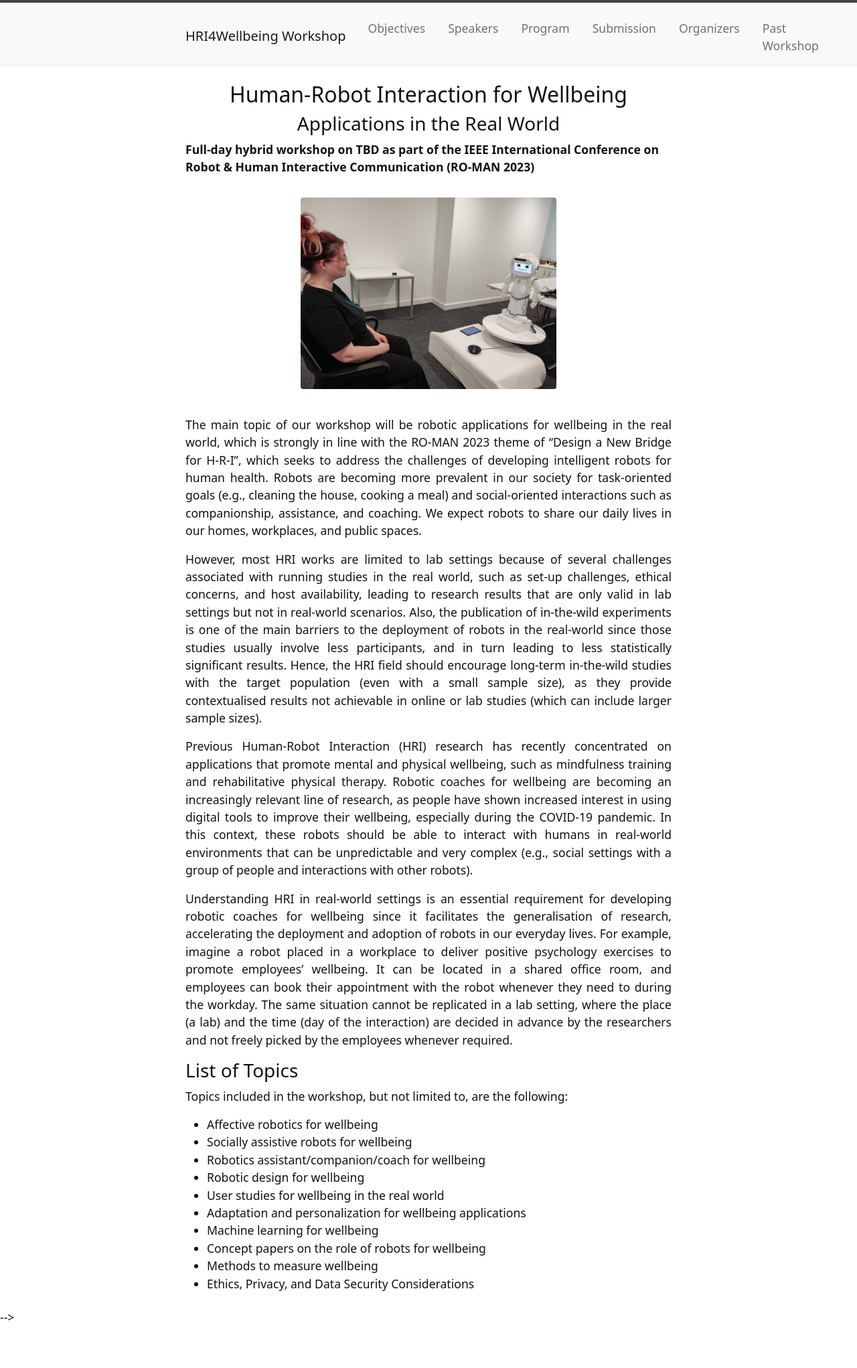
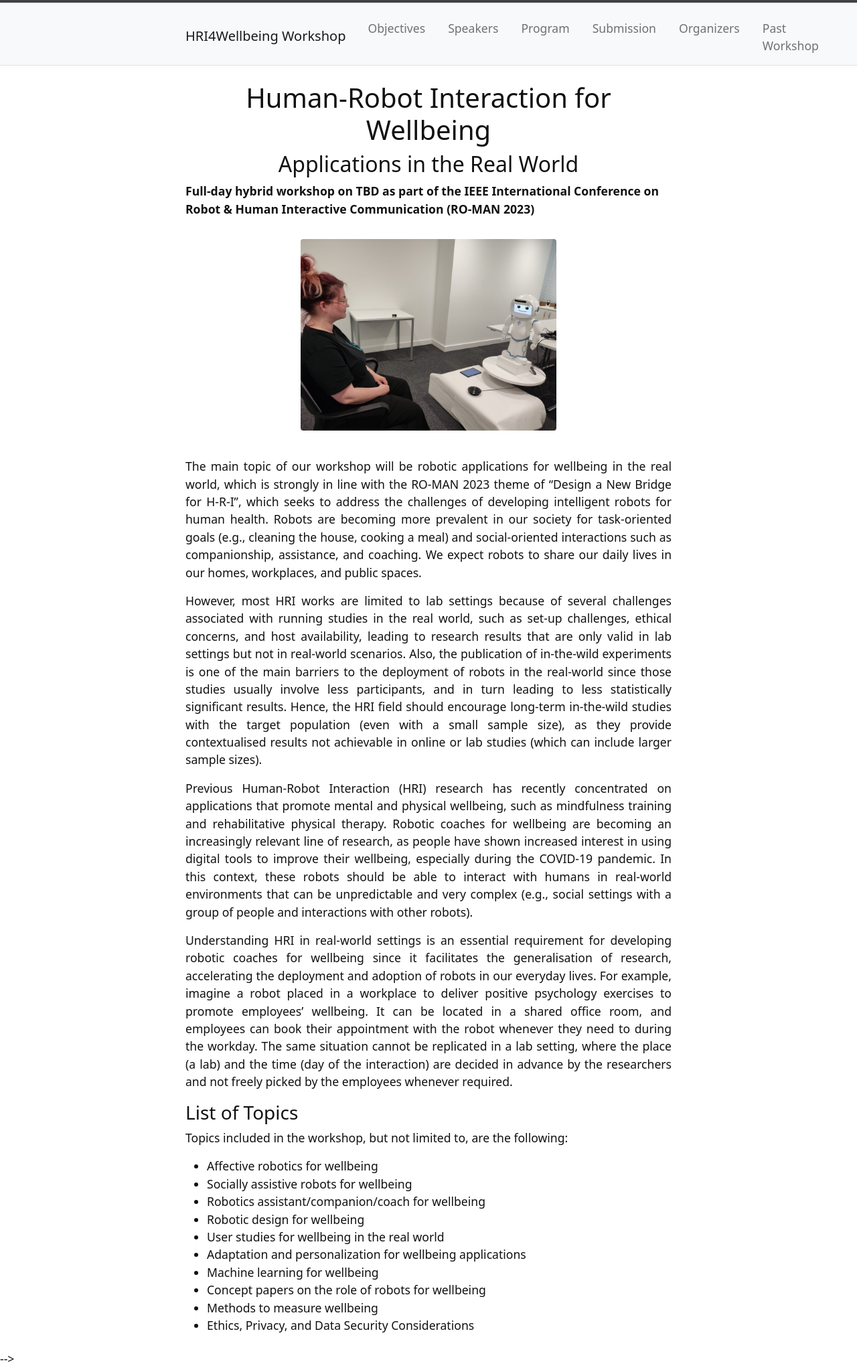
Before and after one commit to hri4wellbeing/hri4wellbeing.github.io, a Jekyll site: the page built from index.md, in a window 1280 px wide. Shown: the whole page at 67% size. Built offline with Jekyll 4.4.1, drawn with Linux system fonts in a browser that asks for light colours; before the commit the page ends 1980 px from its top, so only the background shows below that.

```diff
--- a/index.md
+++ b/index.md
@@ -3,8 +3,8 @@ title: Home
 layout: default
 ---
 
-<h2 style="text-align: center;"> Human-Robot Interaction for Wellbeing </h2>
-<h3 style="text-align: center;">  Applications in the Real World </h3>
+<h1 style="text-align: center;"> Human-Robot Interaction for Wellbeing </h1>
+<h2 style="text-align: center;">  Applications in the Real World </h2>
 
 **Full-day hybrid workshop on TBD as part of the IEEE International Conference on Robot & Human Interactive Communication (RO-MAN 2023)**
 
```
Also changed, not shown: content/5-organizers.md (+1 -2 lines).
